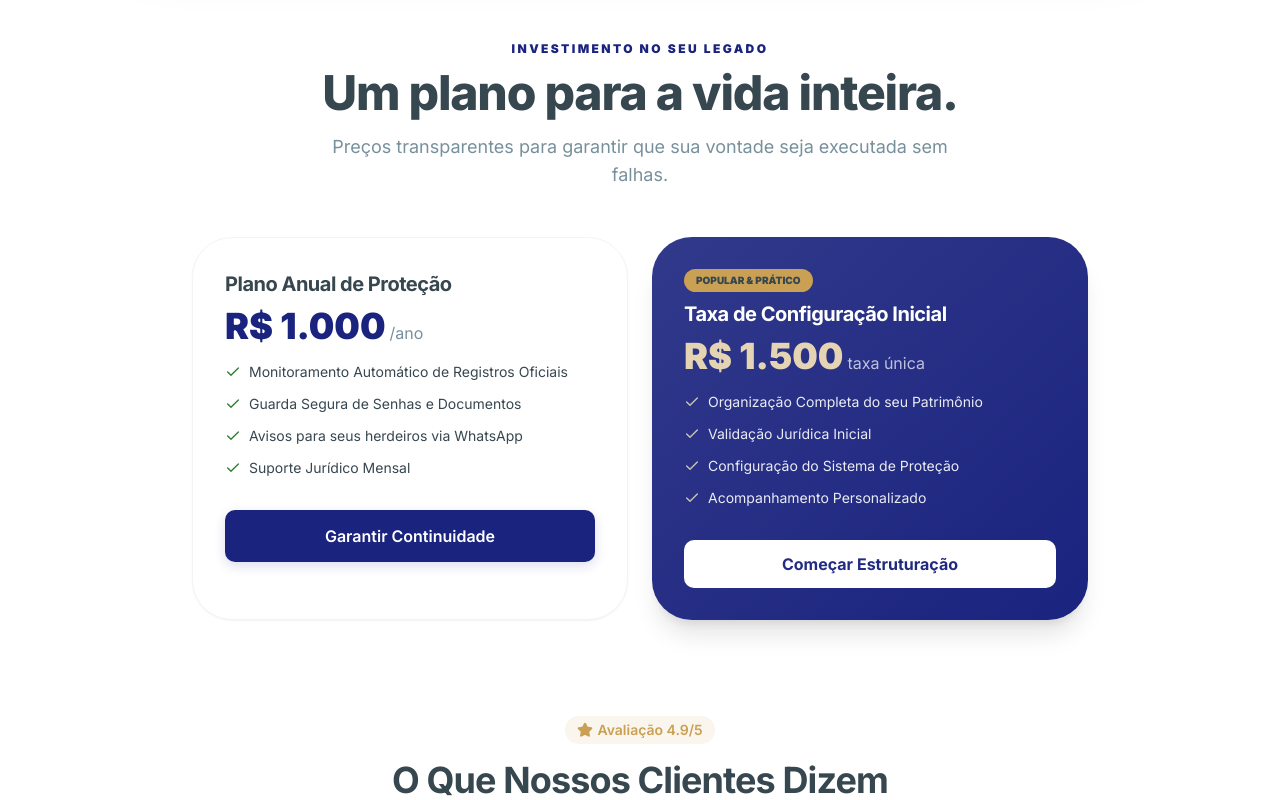
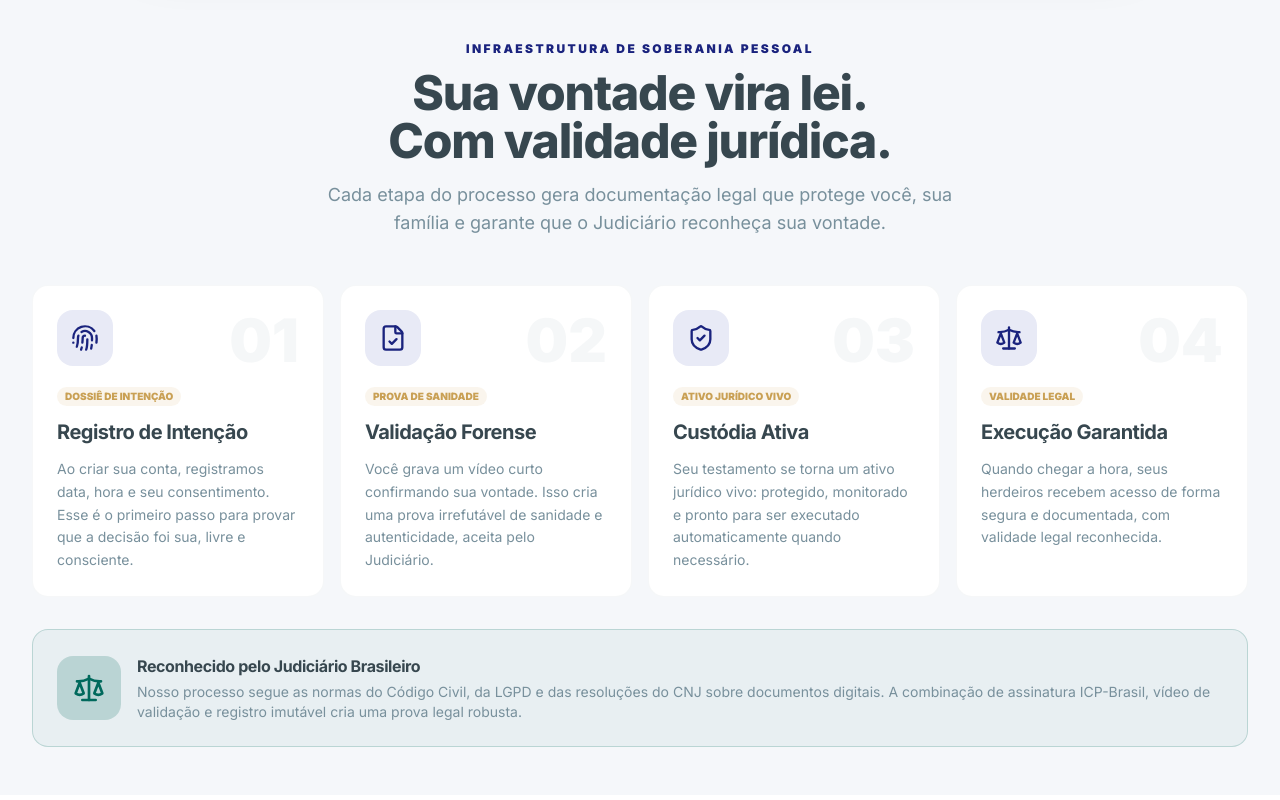
Before and after one commit to gugamistri/testamento-facil, a Next.js app in the folder apps/web/: page / in a window 1280 px wide. Shown: the part 3100-3900 px from the top of the page. Built offline with nearby package versions, Linux system fonts and the light colour scheme; no server answers.

Commit message:
feat: align landing page with product vision - add legal journey section and 3-tier pricing

```diff
--- a/apps/web/src/app/page.tsx
+++ b/apps/web/src/app/page.tsx
@@ -2,6 +2,7 @@
 
 import { FAQSection } from '@/components/landing/faq-section'
 import { HeroSection } from '@/components/landing/hero-section'
+import { LegalJourneySection } from '@/components/landing/legal-journey-section'
 import { ProblemSection } from '@/components/landing/problem-section'
 import { TechFeaturesSection } from '@/components/landing/tech-features-section'
 import { PreviewSection } from '@/components/landing/preview-section'
@@ -175,6 +176,7 @@ export default function Home() {
       <ProblemSection />
       <TechFeaturesSection />
       <PreviewSection />
+      <LegalJourneySection />
 
       {/* Pricing Section */}
       <section id="pricing" className="py-3xl bg-background-pure">
@@ -189,66 +191,103 @@ export default function Home() {
               Investimento no seu Legado
             </span>
             <h2 className="text-3xl md:text-5xl font-extrabold text-neutral-dark tracking-tight mb-lg">
-              Um plano para a vida inteira.
+              Um plano para cada necessidade.
             </h2>
             <p className="text-lg text-neutral-medium max-w-2xl mx-auto">
-              Preços transparentes para garantir que sua vontade seja executada sem falhas.
+              Escolha o plano ideal de acordo com a complexidade do seu patrimônio e número de beneficiários.
             </p>
           </motion.div>
 
-          <div className="grid grid-cols-1 md:grid-cols-2 gap-xl max-w-4xl mx-auto">
-            <div className="bg-background rounded-[40px] border border-neutral-light/30 p-2xl text-left hover:border-brand-primary/50 transition-all shadow-sm">
-              <h3 className="text-xl font-bold text-neutral-dark mb-sm">Plano Anual de Proteção</h3>
+          <div className="grid grid-cols-1 md:grid-cols-3 gap-lg max-w-6xl mx-auto">
+            {/* Plano Pessoal */}
+            <div className="bg-background rounded-[32px] border border-neutral-light/30 p-xl text-left hover:border-brand-primary/50 transition-all shadow-sm">
+              <h3 className="text-lg font-bold text-neutral-dark mb-xs">Pessoal</h3>
+              <p className="text-xs text-neutral-medium mb-lg">Ideal para quem possui poucos bens e até 3 beneficiários.</p>
               <div className="flex items-baseline gap-xs mb-lg">
-                <span className="text-4xl font-black text-brand-primary">R$ 1.000</span>
-                <span className="text-neutral-medium">/ano</span>
+                <span className="text-3xl font-black text-brand-primary">R$ 800</span>
+                <span className="text-neutral-medium text-sm">/ano</span>
               </div>
-              <ul className="space-y-md mb-2xl">
+              <ul className="space-y-sm mb-xl">
                 {[
-                  'Monitoramento Automático de Registros Oficiais',
-                  'Guarda Segura de Senhas e Documentos',
-                  'Avisos para seus herdeiros via WhatsApp',
-                  'Suporte Jurídico Mensal'
+                  'Até 3 beneficiários',
+                  'Cofre de senhas e documentos',
+                  'Monitoramento automático',
+                  'Suporte por e-mail'
                 ].map(item => (
                   <li key={item} className="flex items-center gap-sm text-sm text-neutral-dark">
-                    <Check className="w-4 h-4 text-functional-success" />
+                    <Check className="w-4 h-4 text-functional-success shrink-0" />
                     {item}
                   </li>
                 ))}
               </ul>
               <SignUpButton mode="modal">
-                <button className="btn-primary w-full">Garantir Continuidade</button>
+                <button className="btn-secondary w-full !h-[44px]">Começar</button>
               </SignUpButton>
             </div>
 
-            <div className="bg-brand-primary rounded-[40px] p-2xl text-left text-white shadow-xl relative overflow-hidden group">
+            {/* Plano Patrimonial - Destacado */}
+            <div className="bg-brand-primary rounded-[32px] p-xl text-left text-white shadow-xl relative overflow-hidden">
               <div className="absolute top-0 right-0 w-full h-full bg-gradient-to-br from-white/10 to-transparent pointer-events-none" />
               <div className="bg-brand-gold text-neutral-dark text-[10px] font-black uppercase px-md py-1 rounded-full w-fit mb-sm relative z-10">
-                Popular & Prático
+                Mais Popular
               </div>
-              <h3 className="text-xl font-bold mb-sm relative z-10 text-white">Taxa de Configuração Inicial</h3>
+              <h3 className="text-lg font-bold mb-xs relative z-10 text-white">Patrimonial</h3>
+              <p className="text-xs text-white/70 mb-lg relative z-10">Para quem possui imóveis, investimentos e múltiplos beneficiários.</p>
               <div className="flex items-baseline gap-xs mb-lg relative z-10">
-                <span className="text-4xl font-black text-brand-goldLight">R$ 1.500</span>
-                <span className="text-white/70">taxa única</span>
+                <span className="text-3xl font-black text-brand-goldLight">R$ 1.500</span>
+                <span className="text-white/70 text-sm">/ano</span>
               </div>
-              <ul className="space-y-md mb-2xl relative z-10">
+              <ul className="space-y-sm mb-xl relative z-10">
                 {[
-                  'Organização Completa do seu Patrimônio',
-                  'Validação Jurídica Inicial',
-                  'Configuração do Sistema de Proteção',
-                  'Acompanhamento Personalizado'
+                  'Até 10 beneficiários',
+                  'Inventário completo de bens',
+                  'Vídeo de validação forense',
+                  'Suporte jurídico mensal',
+                  'Notificação via WhatsApp'
                 ].map(item => (
-                  <li key={item} className="flex items-center gap-sm text-sm opacity-90">
-                    <Check className="w-4 h-4 text-brand-goldLight" />
+                  <li key={item} className="flex items-center gap-sm text-sm text-white/90">
+                    <Check className="w-4 h-4 text-brand-goldLight shrink-0" />
                     {item}
                   </li>
                 ))}
               </ul>
               <SignUpButton mode="modal">
-                <button className="bg-white text-brand-primary w-full py-md rounded-button font-bold hover:bg-neutral-light transition-all">Começar Estruturação</button>
+                <button className="bg-white text-brand-primary w-full py-md rounded-button font-bold hover:bg-neutral-light transition-all">Escolher Plano</button>
+              </SignUpButton>
+            </div>
+
+            {/* Plano Empresarial */}
+            <div className="bg-neutral-dark rounded-[32px] p-xl text-left text-white shadow-xl relative overflow-hidden">
+              <div className="absolute top-0 right-0 w-full h-full bg-gradient-to-br from-brand-primary/10 to-transparent pointer-events-none" />
+              <h3 className="text-lg font-bold mb-xs relative z-10 text-white">Empresarial</h3>
+              <p className="text-xs text-white/60 mb-lg relative z-10">Para holdings, quotas societárias e sucessão empresarial complexa.</p>
+              <div className="flex items-baseline gap-xs mb-lg relative z-10">
+                <span className="text-3xl font-black text-brand-gold">R$ 3.000</span>
+                <span className="text-white/60 text-sm">/ano</span>
+              </div>
+              <ul className="space-y-sm mb-xl relative z-10">
+                {[
+                  'Beneficiários ilimitados',
+                  'Assessoria jurídica dedicada',
+                  'Gestão de quotas e ações',
+                  'Integração com contador',
+                  'SLA de atendimento prioritário'
+                ].map(item => (
+                  <li key={item} className="flex items-center gap-sm text-sm text-white/80">
+                    <Check className="w-4 h-4 text-brand-gold shrink-0" />
+                    {item}
+                  </li>
+                ))}
+              </ul>
+              <SignUpButton mode="modal">
+                <button className="bg-brand-gold text-neutral-dark w-full py-md rounded-button font-bold hover:brightness-110 transition-all">Falar com Consultor</button>
               </SignUpButton>
             </div>
           </div>
+
+          <p className="text-sm text-neutral-medium mt-xl">
+            Todos os planos incluem taxa de configuração inicial de <strong>R$ 500 a R$ 2.000</strong>, dependendo da complexidade.
+          </p>
         </div>
       </section>
 
--- /dev/null
+++ b/apps/web/src/components/landing/legal-journey-section.tsx
@@ -0,0 +1,106 @@
+'use client'
+
+import { motion } from 'framer-motion'
+import { FileCheck, ShieldCheck, Scale, Fingerprint } from 'lucide-react'
+
+const steps = [
+    {
+        icon: Fingerprint,
+        step: '01',
+        title: 'Registro de Intenção',
+        description: 'Ao criar sua conta, registramos data, hora e seu consentimento. Esse é o primeiro passo para provar que a decisão foi sua, livre e consciente.',
+        highlight: 'Dossiê de Intenção'
+    },
+    {
+        icon: FileCheck,
+        step: '02',
+        title: 'Validação Forense',
+        description: 'Você grava um vídeo curto confirmando sua vontade. Isso cria uma prova irrefutável de sanidade e autenticidade, aceita pelo Judiciário.',
+        highlight: 'Prova de Sanidade'
+    },
+    {
+        icon: ShieldCheck,
+        step: '03',
+        title: 'Custódia Ativa',
+        description: 'Seu testamento se torna um ativo jurídico vivo: protegido, monitorado e pronto para ser executado automaticamente quando necessário.',
+        highlight: 'Ativo Jurídico Vivo'
+    },
+    {
+        icon: Scale,
+        step: '04',
+        title: 'Execução Garantida',
+        description: 'Quando chegar a hora, seus herdeiros recebem acesso de forma segura e documentada, com validade legal reconhecida.',
+        highlight: 'Validade Legal'
+    }
+]
+
+export function LegalJourneySection() {
+    return (
+        <section className="py-3xl bg-background-subtle">
+            <div className="max-w-7xl mx-auto px-lg sm:px-xl lg:px-2xl">
+                <motion.div
+                    initial={{ opacity: 0, y: 20 }}
+                    whileInView={{ opacity: 1, y: 0 }}
+                    viewport={{ once: true }}
+                    className="text-center mb-3xl"
+                >
+                    <span className="text-xs font-black uppercase tracking-[0.2em] text-brand-primary mb-md block">
+                        Infraestrutura de Soberania Pessoal
+                    </span>
+                    <h2 className="text-3xl md:text-5xl font-extrabold text-neutral-dark tracking-tight mb-lg">
+                        Sua vontade vira lei. <br className="hidden md:block" />
+                        Com validade jurídica.
+                    </h2>
+                    <p className="text-lg text-neutral-medium max-w-2xl mx-auto">
+                        Cada etapa do processo gera documentação legal que protege você, sua família e garante que o Judiciário reconheça sua vontade.
+                    </p>
+                </motion.div>
+
+                <div className="grid grid-cols-1 md:grid-cols-2 lg:grid-cols-4 gap-lg">
+                    {steps.map((item, idx) => (
+                        <motion.div
+                            key={item.title}
+                            initial={{ opacity: 0, y: 20 }}
+                            whileInView={{ opacity: 1, y: 0 }}
+                            viewport={{ once: true }}
+                            transition={{ delay: idx * 0.1 }}
+                            className="bg-background-pure rounded-card p-xl border border-neutral-light/20 relative group hover:border-brand-primary/30 transition-all"
+                        >
+                            <div className="absolute top-xl right-xl text-6xl font-black text-neutral-light/20 group-hover:text-brand-primary/10 transition-colors">
+                                {item.step}
+                            </div>
+                            <div className="w-14 h-14 bg-brand-pale rounded-2xl flex items-center justify-center mb-lg group-hover:bg-brand-primary transition-all">
+                                <item.icon className="w-7 h-7 text-brand-primary group-hover:text-white" />
+                            </div>
+                            <span className="px-2 py-0.5 bg-brand-gold/10 text-brand-gold text-[10px] font-black uppercase rounded-full mb-md inline-block">
+                                {item.highlight}
+                            </span>
+                            <h3 className="text-xl font-bold text-neutral-dark mb-md">{item.title}</h3>
+                            <p className="text-neutral-medium text-sm leading-relaxed">
+                                {item.description}
+                            </p>
+                        </motion.div>
+                    ))}
+                </div>
+
+                <motion.div
+                    initial={{ opacity: 0, y: 20 }}
+                    whileInView={{ opacity: 1, y: 0 }}
+                    viewport={{ once: true }}
+                    className="mt-2xl bg-accent-emerald/5 border border-accent-emerald/20 rounded-card p-xl flex flex-col md:flex-row items-center gap-lg"
+                >
+                    <div className="w-16 h-16 bg-accent-emerald/20 rounded-2xl flex items-center justify-center shrink-0">
+                        <Scale className="w-8 h-8 text-accent-emerald" />
+                    </div>
+                    <div className="text-center md:text-left">
+                        <h4 className="font-bold text-neutral-dark mb-xs">Reconhecido pelo Judiciário Brasileiro</h4>
+                        <p className="text-sm text-neutral-medium">
+                            Nosso processo segue as normas do Código Civil, da LGPD e das resoluções do CNJ sobre documentos digitais.
+                            A combinação de assinatura ICP-Brasil, vídeo de validação e registro imutável cria uma prova legal robusta.
+                        </p>
+                    </div>
+                </motion.div>
+            </div>
+        </section>
+    )
+}
```
Also changed, not shown: 1 other file (tests, documents, lock files or other folders).
